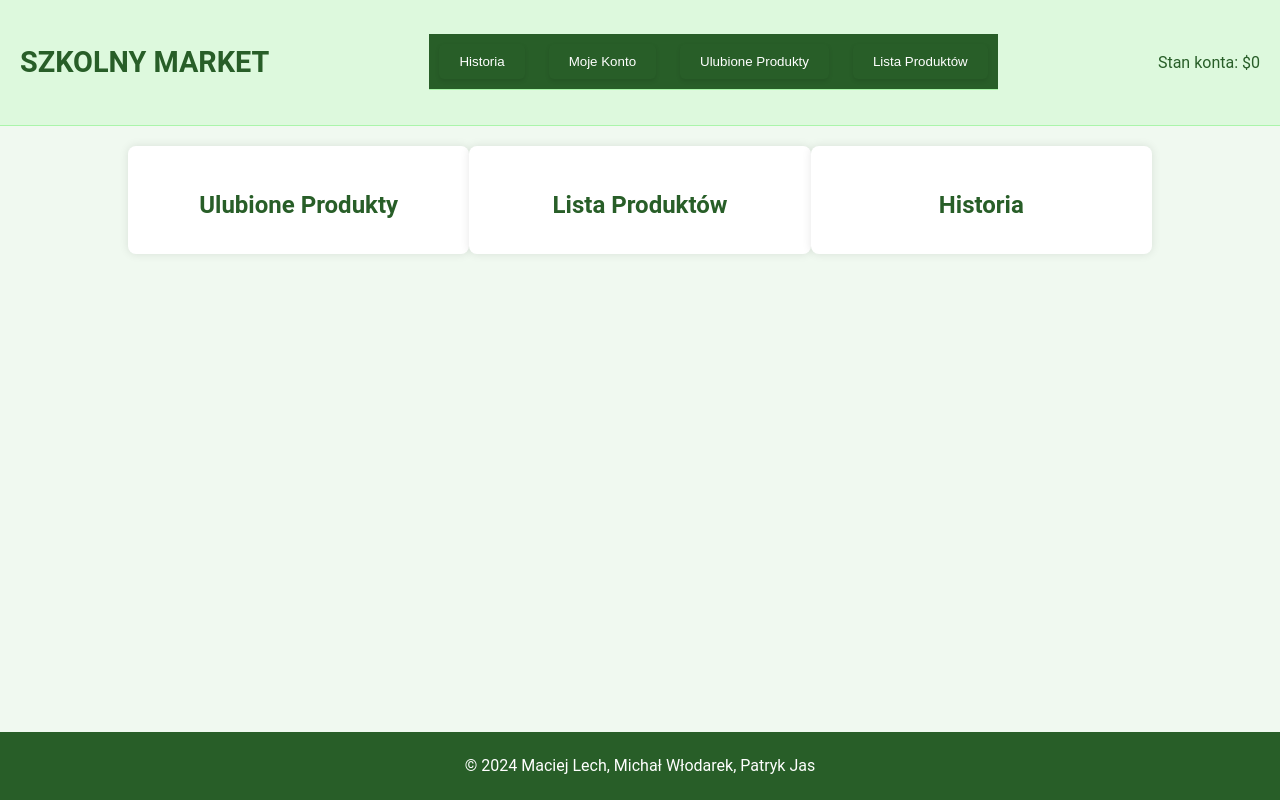
After one commit to talos-sq/wsb_team_project, a Django app: page /student_menu/ in a window 1280 px wide. The commit adds this page. Run offline with Django 5.2, Linux system fonts and the light colour scheme; the visitor is signed in with stand-in values (Sample User, id 1).

Commit message:
Student (#13)
* - student.html created, updated
- style.css updated

* - student.html created, updated
- style.css updated

---------

Co-authored-by: Michał Włodarek <wrx79916@student.wroclaw.merito.pl>

```diff
--- a/szkolny_market_app/static/styles/styles.css
+++ b/szkolny_market_app/static/styles/styles.css
@@ -9,9 +9,9 @@ html, body {
 body {
     font-family: 'Roboto', sans-serif;
     line-height: 1.6;
-    background-color: #f0f9f0; /* Jasny odcień zieleni */
-    color: #285e28; /* Ciemniejszy odcień zieleni */
-    padding-bottom: 60px; /* Wysokość stopki */
+    background-color: #f0f9f0;
+    color: #285e28;
+    padding-bottom: 60px;
     box-sizing: border-box;
     position: relative;
 }
@@ -23,18 +23,23 @@ body {
 
 /* Styl nagłówka */
 header {
-    background-color: #ddf9dd; /* Jasny odcień zieleni */
+    background-color: #ddf9dd;
     padding: 20px;
-    border-bottom: 1px solid #aaf5aa; /* Średni odcień zieleni */
+    border-bottom: 1px solid #aaf5aa;
+    display: flex;
+    justify-content: space-between;
+    align-items: center;
 }
 
 header h1 {
-    font-size: 2em;
-    color: #285e28; /* Ciemniejszy odcień zieleni */
+    font-size: 1.8em;
+    color: #285e28;
 }
 
 nav ul {
     list-style-type: none;
+    margin: 0;
+    padding: 0;
 }
 
 nav ul li {
@@ -42,17 +47,30 @@ nav ul li {
     margin-right: 10px;
 }
 
-nav ul li:last-child {
-    margin-right: 0;
-}
-
 /* Styl sekcji głównej */
 main {
     padding: 20px 0;
 }
 
-section {
-    margin-bottom: 20px;
+.categories {
+    display: flex;
+    justify-content: space-between;
+}
+
+.category {
+    flex-basis: 30%;
+    background-color: #fff;
+     padding: 20px;
+    border-radius: 8px;
+    box-shadow: 0 0 10px rgba(0, 0, 0, 0.1);
+    display: flex;
+    flex-direction: column;
+    align-items: center;
+}
+
+.category h2 {
+    margin-bottom: 10px;
+    text-align: center;
 }
 
 /* Styl stopki */
@@ -61,7 +79,7 @@ footer {
     left: 0;
     bottom: 0;
     width: 100%;
-    background-color: #285e28; /* Ciemniejszy odcień zieleni */
+    background-color: #285e28;
     color: #fff;
     text-align: center;
     padding: 5px 0;
@@ -72,131 +90,28 @@ footer {
     .container {
         width: 90%;
     }
+    .categories {
+        flex-wrap: wrap;
+    }
+    .category {
+        flex-basis: 100%;
+        margin-bottom: 20px;
+    }
 }
-
-/* Style dla menu rozwijanego */
-.dropdown {
-    float: right;
-    position: relative;
-    display: inline-block;
-}
-
-.dropdown-content {
-    display: none;
-    position: absolute;
-    background-color: #ddf9dd; /* Jasny odcień zieleni */
-    min-width: 100px;
-    box-shadow: 0 8px 16px 0 rgba(0,0,0,0.2);
-    z-index: 1;
-}
-
-.dropdown-content a {
-    color: black;
-    padding: 12px 16px;
-    text-decoration: none;
-    display: block;
-}
-
-.dropdown-content a:hover {
-    background-color: #aaf5aa; /* Średni odcień zieleni */
-}
-
-.dropdown:hover .dropdown-content {
-    display: block;
-}
-
-.dropbtn {
-    background-color: #ddf9dd; /* Jasny odcień zieleni */
-    color: #285e28; /* Ciemniejszy odcień zieleni */
-    padding: 10px 16px;
-    border: none;
-    cursor: pointer;
-}
-
-ul {
-  list-style-type: none;
-  margin: 0;
-  padding: 0;
-  overflow: hidden;
-  background-color: #285e28;
-}
-
-menu {
-  float: left;
-}
-
-menu a {
-  display: block;
-  color: white;
-  text-align: center;
-  padding: 5px 6px;
-  text-decoration: none;
-}
-
-/* Change the link color to #111 (black) on hover */
-menu a:hover {
-  background-color: #111;
-}
-
-/* Dodatkowy styl dla formularza logowania */
-.login-container {
-    display: flex;
-    justify-content: center;
-    align-items: center;
-    height: 500px; /* Zmiana wysokości kontenera */
-}
-
-.login-form {
-    background-color: #fff;
-    padding: 20px;
-    border-radius: 8px;
-    box-shadow: 0 0 10px rgba(0, 0, 0, 0.1);
-    width: 300px;
-}
-
-.login-form h2 {
-    margin-bottom: 20px;
-    text-align: center;
-}
-
-.form-group {
-    margin-bottom: 20px;
-}
-
-.form-group label {
-    display: block;
-    font-weight: bold;
-}
-
-.form-group input {
-    width: calc(100% - 22px); /* Szerokość przycisku minus padding */
-    padding: 10px;
-    border: 1px solid #ccc;
-    border-radius: 4px;
-}
-
-button {
-    display: block;
-    width: 100%;
-    padding: 10px;
+.button {
     background-color: #285e28;
     color: #fff;
     border: none;
-    border-radius: 4px;
+    padding: 10px 20px;
+    border-radius: 5px;
     cursor: pointer;
-    transition: background-color 0.3s;
+    transition: background-color 0.3s, box-shadow 0.3s;
+    box-shadow: 0 2px 4px rgba(0, 0, 0, 0.1);
 }
 
-button:hover {
+.button:hover {
     background-color: #1e441e;
-}
-
-.logo {
-    display: block;
-    margin: 0 auto;
-    max-width: 200px; /* Maksymalna szerokość logo */
-    width: 100%; /* Aby logo skalowało się odpowiednio */
-    height: auto; /* Aby zachować proporcje obrazu */
+    box-shadow: 0 4px 8px rgba(0, 0, 0, 0.2);
 }
 
 /* Styl nawigacji */
--- /dev/null
+++ b/szkolny_market_app/templates/student.html
@@ -0,0 +1,43 @@
+<!DOCTYPE html>
+<html lang="en">
+<head>
+    <meta charset="UTF-8">
+    <meta name="viewport" content="width=device-width, initial-scale=1.0">
+    <title>SZKOLNY MARKET - Template</title>
+    <link rel="icon" type="image/x-icon" href="../static/img/logo1.ico">
+    <link rel="stylesheet" href="../static/styles/styles.css">
+    <script src="../static/script.js" defer></script>
+</head>
+<body>
+<header>
+    <h1>SZKOLNY MARKET</h1>
+    <nav>
+        <ul>
+            <li><button class="button">Historia</button></li>
+            <li><button class="button">Moje Konto</button></li>
+            <li><button class="button">Ulubione Produkty</button></li>
+            <li><button class="button">Lista Produktów</button></li>
+        </ul>
+    </nav>
+    <div id="stan-konta">Stan konta: $0</div>
+</header>
+
+<main class="container">
+    <section class="categories">
+        <div class="category" id="ulubione-produkty">
+            <h2>Ulubione Produkty</h2>
+        </div>
+        <div class="category" id="lista-produktow">
+            <h2>Lista Produktów</h2>
+        </div>
+        <div class="category" id="historia">
+            <h2>Historia</h2>
+        </div>
+    </section>
+</main>
+
+<footer>
+    <p>&copy; 2024 Maciej Lech, Michał Włodarek, Patryk Jas</p>
+</footer>
+</body>
+</html>
--- /dev/null
+++ b/szkolny_market_app/templates/styles.css
@@ -0,0 +1,4 @@
+ <style>
+
+
+    </style>
```
Also changed, not shown: szkolny_market_app/templates/products_list.html (added, +24 -0 lines).
